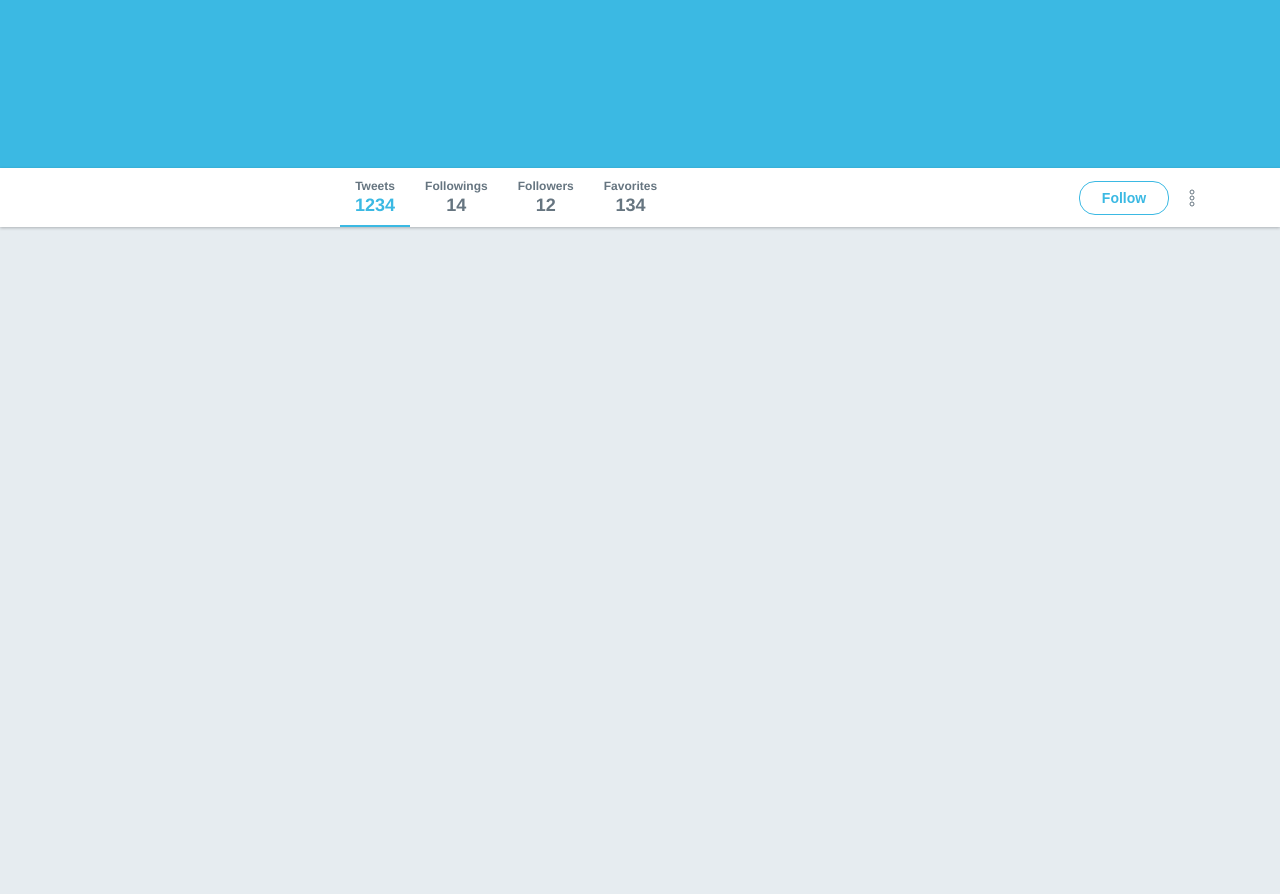
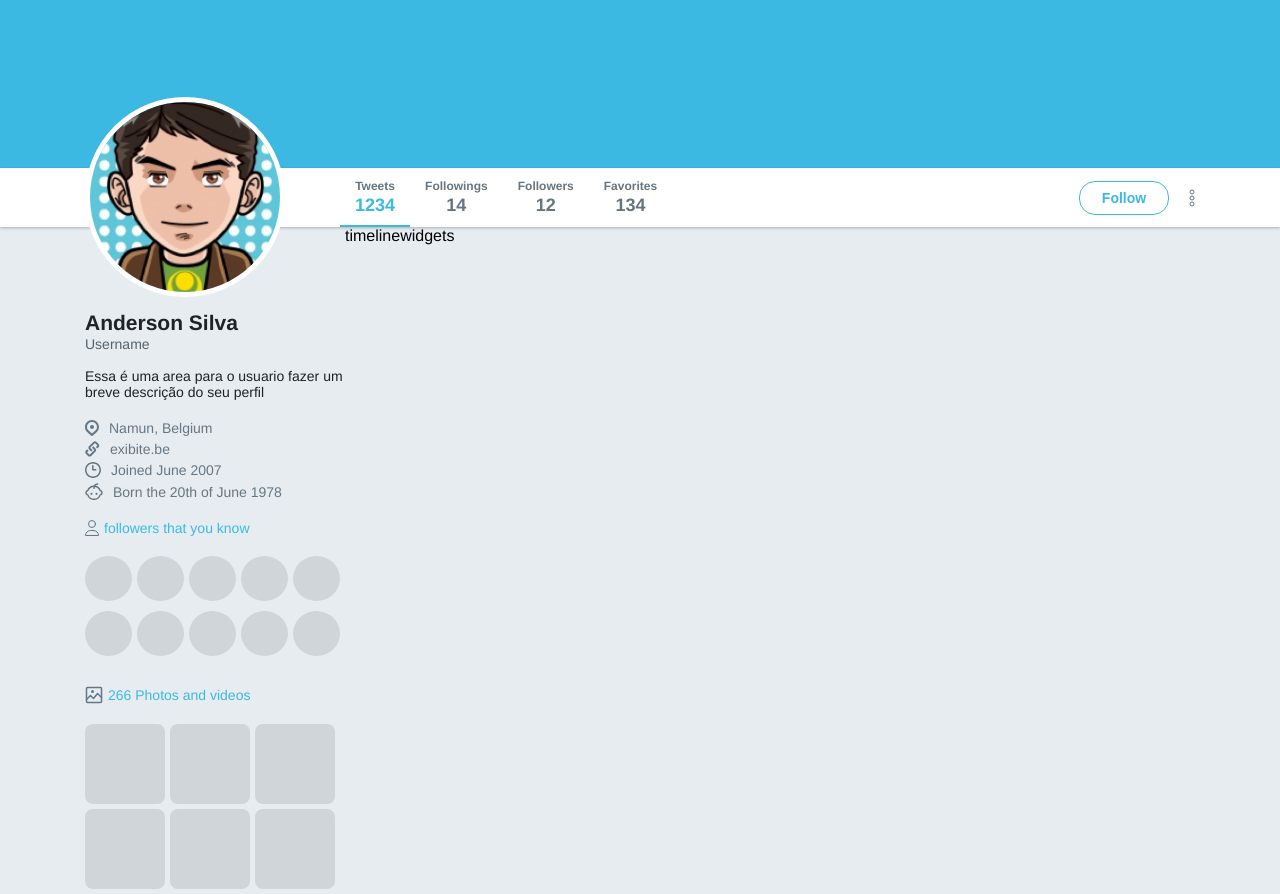
Before and after one commit to andersonsilva019/Clone-Twitter, a plain HTML site: page index.html in a window 1280 px wide. Shown: the part 258-1152 px from the top of the page. Before the commit the page ends 800 px from the top, so only its background shows below. Drawn offline with Linux system fonts and the light colour scheme.

Commit message:
Concluido Profile

```diff
--- a/index.html
+++ b/index.html
@@ -56,5 +56,56 @@
           </div>
         </div>
     </div>
+
+    <div class="wrapper-content content">
+      <aside class="profile">
+        <img class="avatar" src="/assets/avatar.png" alt="avatar">
+        <h1>Anderson Silva</h1>
+        <span>Username</span>
+        <p>Essa é uma area para o usuario fazer um breve descrição do seu perfil</p>
+
+        <ul class="list">
+          <li> <img src="/assets/place.svg" alt="Place">Namun, Belgium</li>
+          <li> <img src="/assets/url.svg" alt="url"> exibite.be</li>
+          <li> <img src="/assets/joined.svg" alt="joined">Joined June 2007</li>
+          <li> <img src="/assets/born.svg" alt="born"> Born the 20th of June 1978</li>
+        </ul>
+
+        <div class="widget followers">
+          <strong> <img src="/assets/followers.svg" alt="Followers"> followers that you know</strong>
+          <ul>
+            <li></li>
+            <li></li>
+            <li></li>
+            <li></li>
+            <li></li>
+            <li></li>
+            <li></li>
+            <li></li>
+            <li></li>
+            <li></li>
+          </ul>
+        </div>
+
+        <div class="widget images">
+          <strong> <img src="/assets/images.svg" alt="Images"> 266 Photos and videos</strong>
+          <ul>
+            <li></li>
+            <li></li>
+            <li></li>
+            <li></li>
+            <li></li>
+            <li></li>
+          </ul>
+        </div>
+
+      </aside>
+      <section class="timeline">
+          timeline
+      </section>
+      <aside class="widgets">
+        widgets
+      </aside>
+    </div>
   </body>
 </html>
--- a/style.css
+++ b/style.css
@@ -201,3 +201,111 @@ div.bar .content .actions button {
   margin-right: 20px;
 
 }
+
+div.wrapper-content {
+  display: flex;
+}
+
+div.wrapper-content aside.profile {
+  width: 260px;
+}
+
+div.wrapper-content aside.profile img.avatar {
+  width: 200px;
+  height: 200px;
+  border-radius: 50%;
+  border: 5px solid #FFF;
+  margin-top: -130px;
+}
+
+div.wrapper-content aside.profile h1 {
+  font-size: 21px;
+  color: #1F2226;
+  margin-top: 10px;
+}
+
+div.wrapper-content aside.profile span {
+  font-size: 14px;
+  color: #53626c;
+}
+
+div.wrapper-content aside.profile p {
+  font-size: 14px;
+  color: #1F2226;
+  margin-top: 15px;
+}
+
+div.wrapper-content aside.profile ul {
+  margin-top: 20px;
+  list-style: none;
+}
+
+div.wrapper-content aside.profile ul.list li {
+  font-size: 14px;
+  color: #657786;
+
+  display: flex;
+  align-items: center;
+  margin-top: 5px;
+}
+
+div.wrapper-content aside.profile ul.list li:first-child {
+  margin: 0;
+}
+
+div.wrapper-content aside.profile ul.list li img {
+  margin-right: 10px;
+}
+
+
+div.wrapper-content aside.profile .widget {
+  margin-top: 20px;
+}
+
+div.wrapper-content aside.profile .widget strong {
+  font-weight: normal;
+  color: #3BB9E3;
+  font-size: 14px;
+  display: flex;
+  align-items: center;
+}
+
+div.wrapper-content aside.profile .widget strong img {
+  margin-right: 5px;
+}
+
+div.wrapper-content aside.profile .followers ul {
+  list-style: none;
+  display: flex;
+  flex-wrap: wrap;
+  align-content: flex-start;
+  align-items: flex-start;
+}
+
+div.wrapper-content aside.profile .followers ul li {
+  width: 45px;
+  height: 45px;
+  background: #D0D5D9;
+  border-radius: 50%;
+  /* flex-grow: 1;
+  flex-shrink: 0; */
+  flex: 1 0 auto;
+  margin: 0 5px 10px 0;
+}
+
+div.wrapper-content aside.profile .images ul {
+  list-style: none;
+  display: flex;
+  flex-wrap: wrap;
+  align-content: flex-start;
+  align-items: flex-start;
+}
+
+div.wrapper-content aside.profile .images ul li {
+  width: 80px;
+  height: 80px;
+  background: #D0D5D9;
+  border-radius: 8px;
+  flex-shrink: 0;
+  margin: 0 5px 5px 0;
+}
```
Lines whose indentation alone changed are shown as unchanged.
